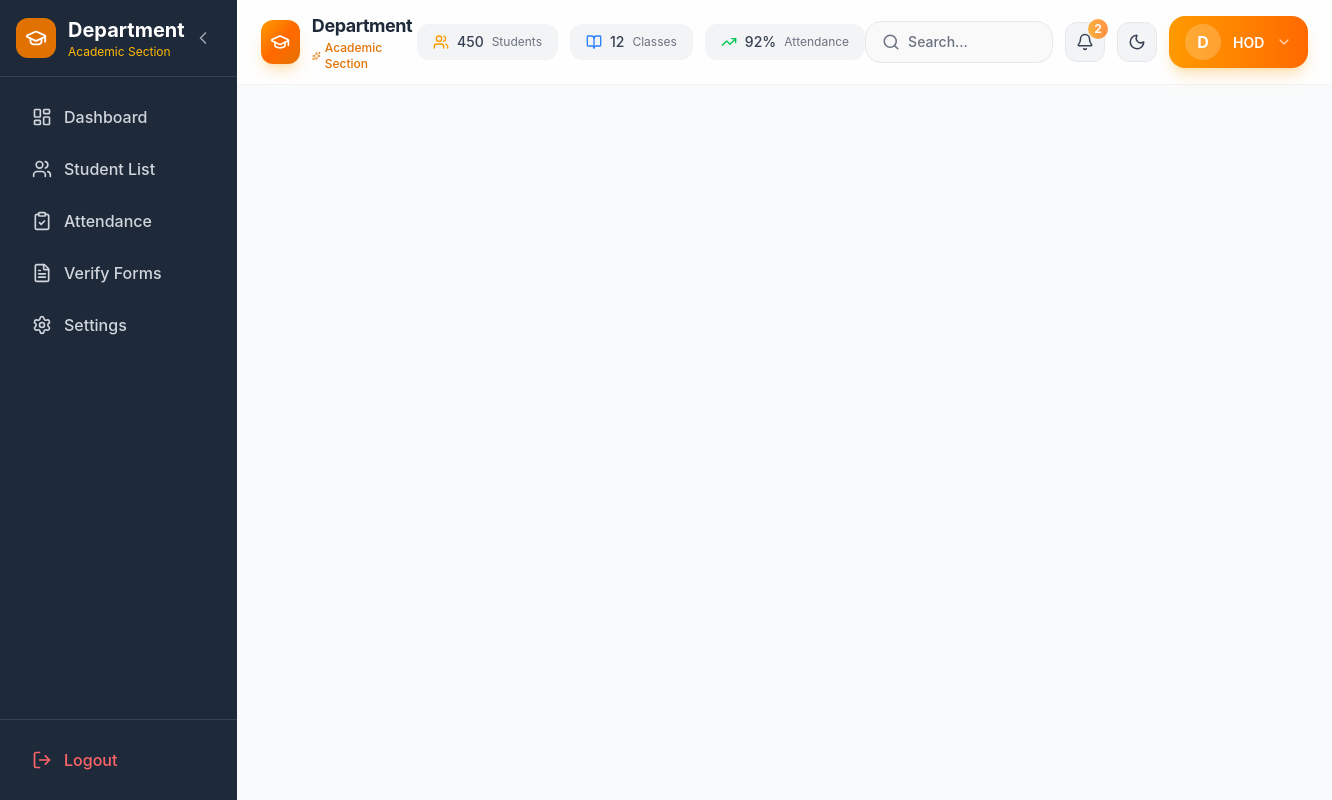
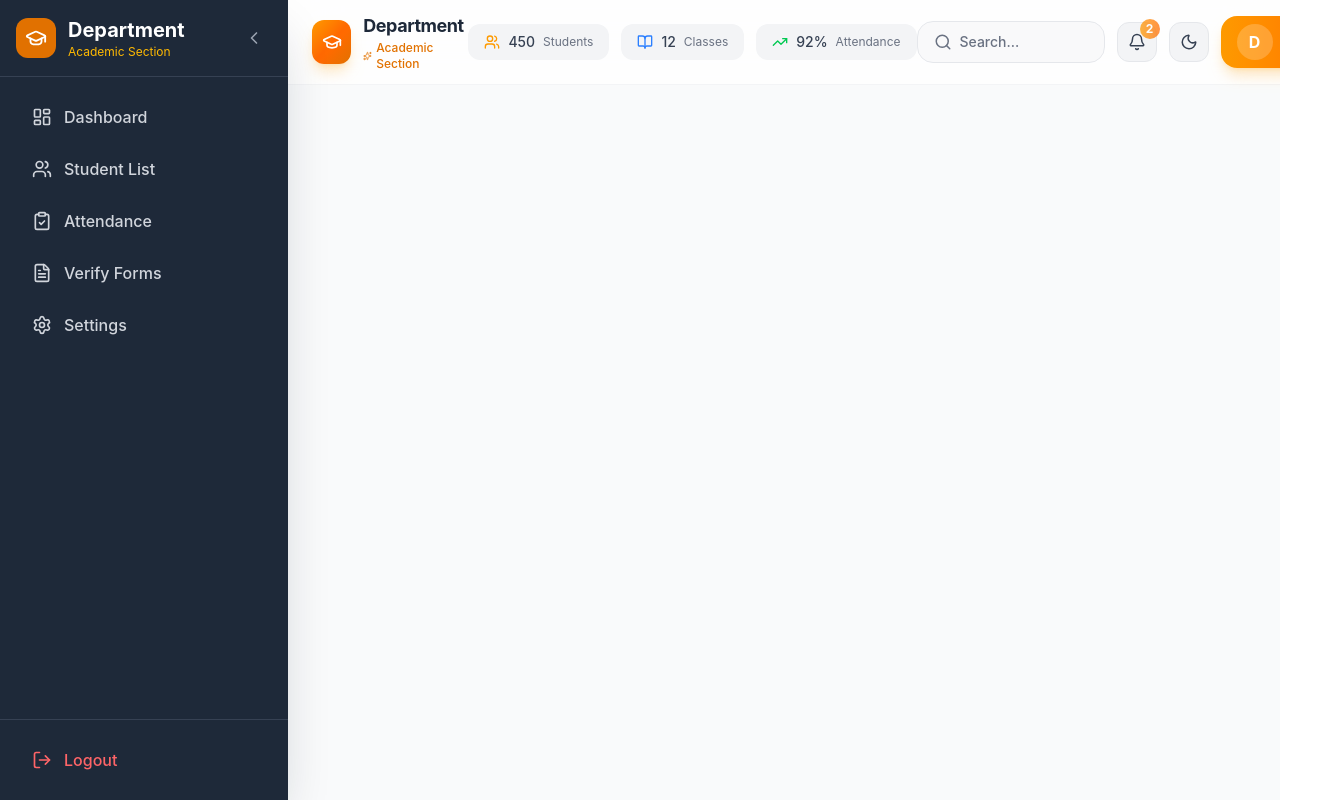
Before and after one commit to Piyush200516/CampusFlow, a React (Vite) app: page /department in a window 1280 px wide. Shown: the whole page, 1332 px wide, since content can reach past the window. Built offline with nearby package versions, Linux system fonts and the light colour scheme.

Commit message:
UI-update

```diff
--- a/src/App.jsx
+++ b/src/App.jsx
@@ -46,8 +46,7 @@ import CDCStudentForms from "./pages/CDC/StudentForms";
 import CDCSettings from "./pages/CDC/CDC_Settings";
 
 // Department Imports
-import DepartmentSidebar from "./pages/Department/Department_Sidebar";
-import DepartmentTopbar from "./pages/Department/Department_Topbar";
+import DepartmentLayout_fixed from "./pages/Department/Department_Layout_fixed.jsx";
 import DepartmentDashboard from "./pages/Department/Dashboard";
 import DepartmentStudentList from "./pages/Department/StudentList";
 import DepartmentAttendanceUpdate from "./pages/Department/AttendanceUpdate";
@@ -120,7 +119,7 @@ function App() {
         </Route>
 
         {/* Department Routes */}
-        <Route path="/department" element={<DeptLayout />}>
+        <Route path="/department" element={<DepartmentLayout_fixed />}>
           <Route path="dashboard" element={<DepartmentDashboard />} />
           <Route path="student-list" element={<DepartmentStudentList />} />
           <Route path="attendance-update" element={<DepartmentAttendanceUpdate />} />
@@ -162,19 +161,4 @@ function CDCLayout() {
   );
 }
 
-// ✅ Department Layout Component
-function DeptLayout() {
-  return (
-    <div style={{ display: "flex" }}>
-      <DepartmentSidebar />
-      <div style={{ flex: 1, backgroundColor: "#f9fafb", minHeight: "100vh" }}>
-        <DepartmentTopbar />
-        <div style={{ padding: "20px" }}>
-          <Outlet />
-        </div>
-      </div>
-    </div>
-  );
-}
-
 export default App;
--- /dev/null
+++ b/src/pages/Department/Department_Layout_fixed.jsx
@@ -0,0 +1,63 @@
+import { useState, useEffect } from "react";
+import DepartmentSidebar from "./Department_Sidebar";
+import DepartmentTopbar from "./Department_Topbar";
+import { Outlet } from "react-router-dom";
+import { useDarkMode } from "../../context/DarkModeContext";
+
+export default function DepartmentLayout() {
+  const { isDarkMode } = useDarkMode();
+  const [sidebarOpen, setSidebarOpen] = useState(false);
+  const [isMobile, setIsMobile] = useState(false);
+
+  // Check for mobile viewport
+  useEffect(() => {
+    const checkMobile = () => {
+      setIsMobile(window.innerWidth < 1024);
+    };
+    checkMobile();
+    window.addEventListener('resize', checkMobile);
+    return () => window.removeEventListener('resize', checkMobile);
+  }, []);
+
+  // Close sidebar when switching to desktop
+  useEffect(() => {
+    if (!isMobile && sidebarOpen) {
+      setSidebarOpen(false);
+    }
+  }, [isMobile, sidebarOpen]);
+
+  return (
+    <div className={`flex h-screen overflow-hidden ${isDarkMode ? "bg-gray-900" : "bg-gray-50"}`}>
+      {/* Mobile Sidebar Overlay */}
+      {sidebarOpen && (
+        <div
+          className="fixed inset-0 bg-black/60 backdrop-blur-sm z-40 lg:hidden"
+          onClick={() => setSidebarOpen(false)}
+        />
+      )}
+
+      {/* Sidebar - Fixed on mobile, static on desktop */}
+      <div className={`
+        fixed lg:static inset-y-0 left-0 z-50 transform transition-all duration-500 ease-in-out
+        lg:transform-none h-screen shadow-2xl shadow-gray-900/20 dark:shadow-gray-900/50
+        ${sidebarOpen ? "translate-x-0" : "-translate-x-full lg:translate-x-0"}
+      `}>
+        <DepartmentSidebar onClose={() => setSidebarOpen(false)} />
+      </div>
+
+      {/* Main Content */}
+      <div className="flex-1 flex flex-col h-full overflow-hidden">
+        <DepartmentTopbar onMenuClick={() => setSidebarOpen(true)} />
+        <main
+          className={`flex-1 overflow-y-auto p-6 md:p-8 transition-colors duration-300 scroll-smooth ${
+            isDarkMode ? "bg-gray-900" : "bg-gray-50"
+          }`}
+        >
+          <div className="max-w-7xl mx-auto">
+            <Outlet />
+          </div>
+        </main>
+      </div>
+    </div>
+  );
+}
--- a/src/pages/Department/Department_Sidebar.jsx
+++ b/src/pages/Department/Department_Sidebar.jsx
@@ -22,7 +22,7 @@ export default function DepartmentSidebar({ onClose }) {
   ];
 
   return (
-    <div className={`${collapsed ? "w-20" : "w-72"} h-screen bg-gray-800 flex flex-col`}>
+    <div className={`${collapsed ? "w-20" : "w-72"} h-full bg-gray-800 flex flex-col`}>
       <div className="p-4 border-b border-gray-700">
         <div className="flex items-center justify-between">
           {!collapsed && (
```
Also changed, not shown: 2 other files (tests, documents, lock files or other folders).
